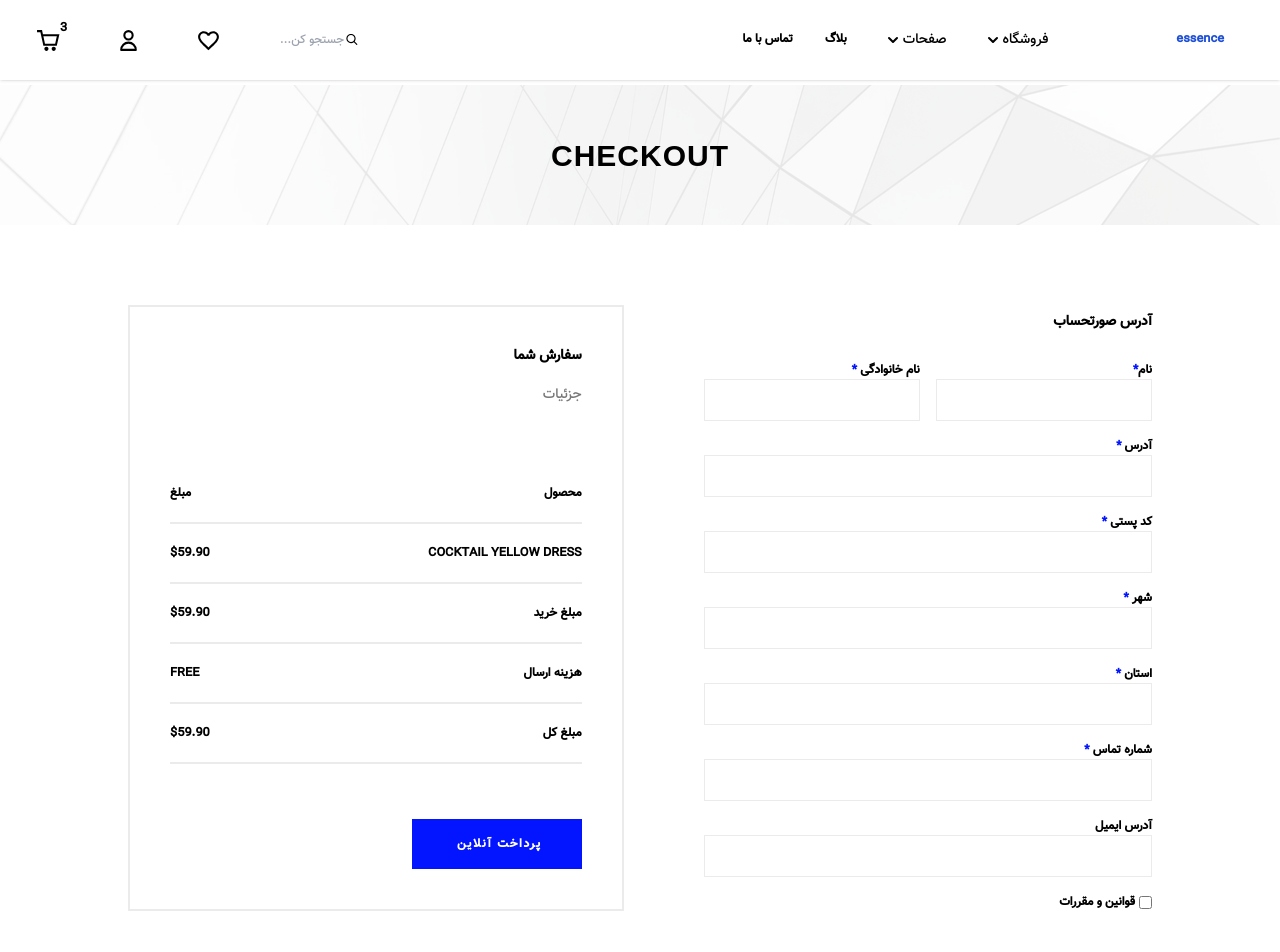
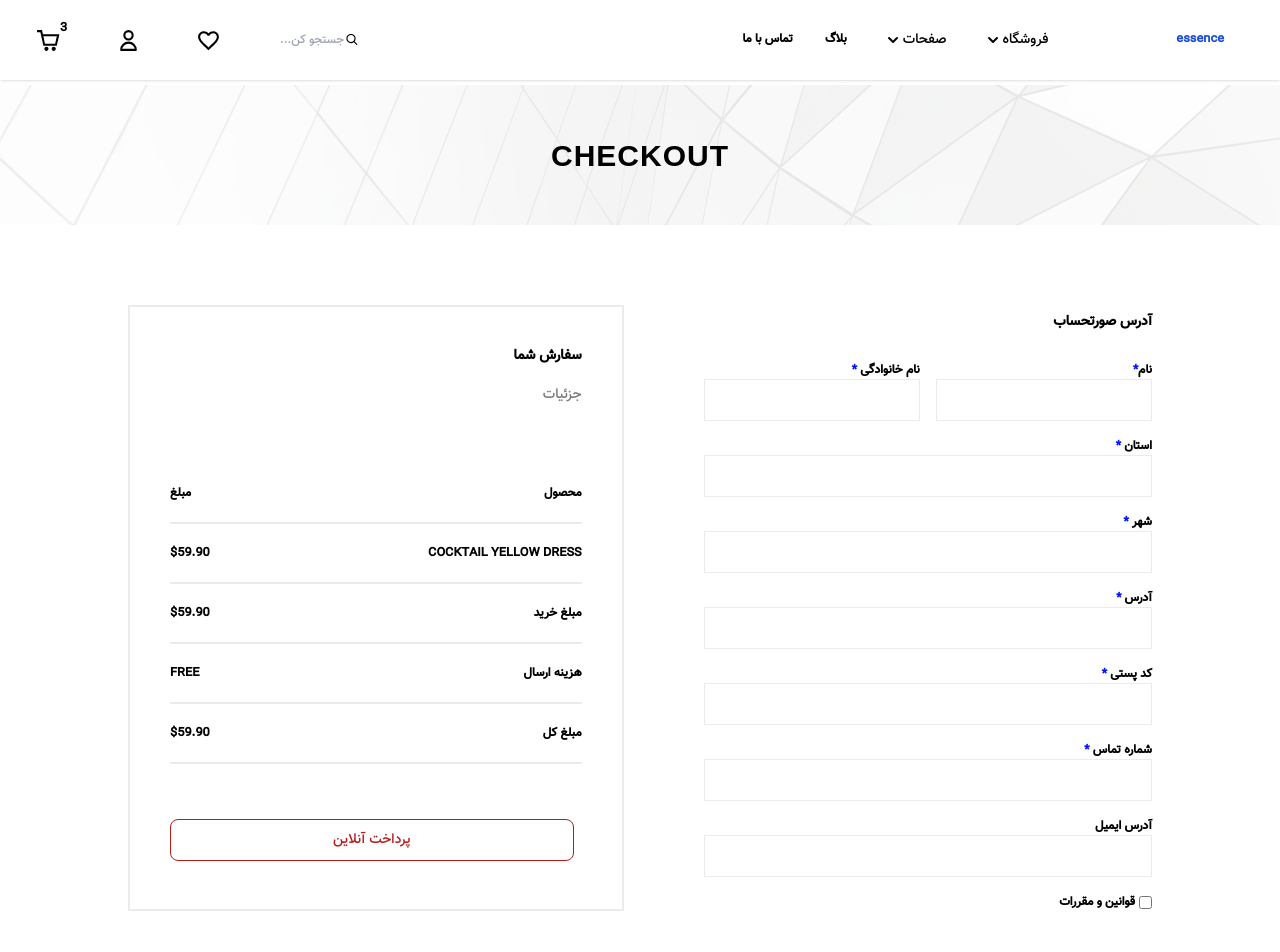
Before and after one commit to shabnamGhaffari/pshop, a Next.js app: page /user-info in a window 1280 px wide. Shown: the top 952 px of the page. Built offline with nearby package versions, Linux system fonts and the light colour scheme.

Commit message:
add user info state

```diff
--- a/app/user-info/page.js
+++ b/app/user-info/page.js
@@ -1,7 +1,26 @@
+"use client";
 import Link from "next/link";
-import React from "react";
+import React, {useState} from "react";
 
 const UserInfo = () => {
+  const [userInfo, setUserInfo] = useState({
+    firstName: "",
+    lastName: "",
+    province: "",
+    city: "",
+    address: "",
+    postalCode: "",
+    mobile: "",
+    email: "",
+    policy: false,
+  });
+  const handleChange = e => {
+    if (e.target.name === "policy") {
+      setUserInfo({...userInfo, [e.target.name]: e.target.checked});
+    } else {
+      setUserInfo({...userInfo, [e.target.name]: e.target.value});
+    }
+  };
   return (
     <>
       <div
@@ -31,9 +50,11 @@ const UserInfo = () => {
                   </label>
                   <input
                     type="text"
+                    name="firstName"
                     class="form-control"
                     id="first_name"
-                    value=""
+                    value={userInfo.firstName}
+                    onChange={handleChange}
                     required
                   />
                 </div>
@@ -42,13 +63,41 @@ const UserInfo = () => {
                     نام خانوادگی <span>*</span>
                   </label>
                   <input
+                    name="lastName"
                     type="text"
                     class="form-control"
                     id="last_name"
-                    value=""
+                    value={userInfo.lastName}
+                    onChange={handleChange}
                     required
                   />
                 </div>
+              </div>
+              <div className="flex flex-col">
+                <label for="state">
+                  استان <span>*</span>
+                </label>
+                <input
+                  type="text"
+                  name="province"
+                  class="form-control"
+                  id="state"
+                  value={userInfo.province}
+                  onChange={handleChange}
+                />
+              </div>
+              <div className="flex flex-col">
+                <label for="city">
+                  شهر <span>*</span>
+                </label>
+                <input
+                  type="text"
+                  name="city"
+                  class="form-control"
+                  id="city"
+                  value={userInfo.city}
+                  onChange={handleChange}
+                />
               </div>
               <div className="flex flex-col">
                 <label for="street_address">
@@ -56,9 +105,11 @@ const UserInfo = () => {
                 </label>
                 <input
                   type="text"
+                  name="address"
                   className="form-control w-full"
                   id="street_address"
-                  value=""
+                  value={userInfo.address}
+                  onChange={handleChange}
                 />
               </div>
               <div className="flex flex-col">
@@ -66,23 +117,13 @@ const UserInfo = () => {
                   کد پستی <span>*</span>
                 </label>
                 <input
+                  name="postalCode"
                   type="text"
                   class="form-control"
                   id="postcode"
-                  value=""
+                  value={userInfo.postalCode}
+                  onChange={handleChange}
                 />
-              </div>
-              <div className="flex flex-col">
-                <label for="city">
-                  شهر <span>*</span>
-                </label>
-                <input type="text" class="form-control" id="city" value="" />
-              </div>
-              <div className="flex flex-col">
-                <label for="state">
-                  استان <span>*</span>
-                </label>
-                <input type="text" class="form-control" id="state" value="" />
               </div>
               <div className="flex flex-col">
                 <label for="phone_number">
@@ -90,27 +131,34 @@ const UserInfo = () => {
                 </label>
                 <input
                   type="number"
+                  name="mobile"
                   class="form-control"
                   id="phone_number"
                   min="0"
-                  value=""
+                  value={userInfo.mobile}
+                  onChange={handleChange}
                 />
               </div>
               <div className="flex flex-col">
                 <label for="email_address">آدرس ایمیل</label>
                 <input
+                  name="email"
                   type="email"
                   class="form-control"
                   id="email_address"
-                  value=""
+                  value={userInfo.email}
+                  onChange={handleChange}
                 />
               </div>
 
               <div class="col-12">
                 <div className="custom-control custom-checkbox gap-1 items-center flex">
                   <input
+                    name="policy"
                     type="checkbox"
                     class="custom-control-input"
+                    checked={userInfo.policy}
+                    onChange={handleChange}
                     id="customCheck1"
                   />
                   <label class="custom-control-label" for="customCheck1">
@@ -279,9 +327,38 @@ const UserInfo = () => {
             </div>
           </div> */}
 
-          <Link href="#" class="btn essence-btn w-32">
+          {/* <Link
+            href="#"
+            className={`btn essence-btn w-32 ${
+              !userInfo.firstName ||
+              !userInfo.lastName ||
+              !userInfo.province ||
+              !userInfo.city ||
+              !userInfo.address ||
+              !userInfo.postalCode ||
+              !userInfo.mobile ||
+              !userInfo.policy
+                ? "cursor-not-allowed"
+                : "cursor-pointer"
+            }`}>
             پرداخت آنلاین
-          </Link>
+          </Link> */}
+          <button
+            type="button"
+            className="mt-10 lg:mt-0 text-red-700 disabled:cursor-not-allowed disabled:bg-white disabled:hover:text-red-700 hover:text-white border border-red-700 hover:bg-red-800 focus:ring-4 focus:outline-none focus:ring-red-300 font-medium rounded-lg text-sm px-5 py-2.5 text-center mr-2 mb-2 dark:border-red-500 dark:text-red-500 dark:hover:text-white dark:hover:bg-red-600 dark:focus:ring-red-900"
+            disabled={
+              !userInfo.firstName ||
+              !userInfo.lastName ||
+              !userInfo.province ||
+              !userInfo.city ||
+              !userInfo.address ||
+              !userInfo.postalCode ||
+              !userInfo.mobile ||
+              !userInfo.policy
+            }>
+            {" "}
+            پرداخت آنلاین
+          </button>
         </div>
       </div>
     </>
```
